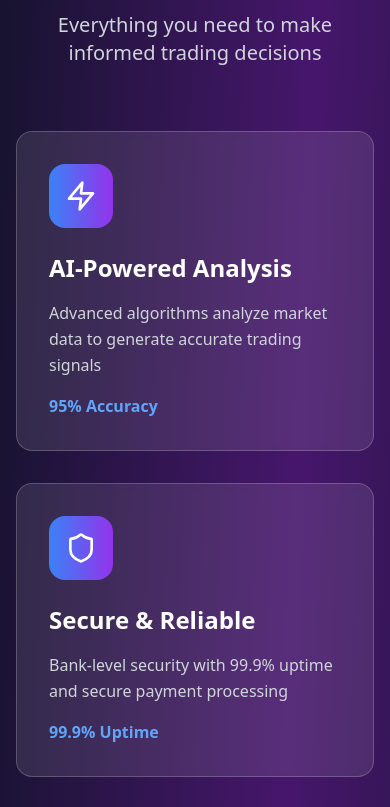
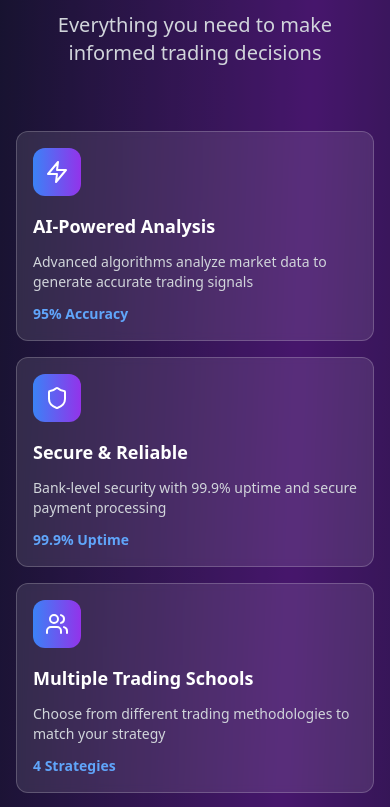
Before and after one commit to rend225/aitrad, a React (Vite) app: page / in a window 390 px wide. Shown: the part 1880-2687 px from the top of the page. Built offline with nearby package versions, Linux system fonts and the light colour scheme; no server answers; the database is empty.

Commit message:
Optimize features section for mobile with responsive cards and spacing
cgen-0751ec25f05e4cc2ae1d12c1e9af38ce

```diff
--- a/src/pages/LandingPage.tsx
+++ b/src/pages/LandingPage.tsx
@@ -451,24 +451,24 @@ const LandingPage: React.FC = () => {
             </p>
           </div>
 
-          <div className="grid lg:grid-cols-3 gap-8">
+          <div className="grid sm:grid-cols-2 lg:grid-cols-3 gap-4 sm:gap-6 lg:gap-8">
             {features.map((feature, index) => (
               <div
                 key={index}
-                className="group bg-white/10 backdrop-blur-sm rounded-2xl p-8 border border-white/20 hover:bg-white/20 transition-all hover:scale-105"
+                className="group bg-white/10 backdrop-blur-sm rounded-xl sm:rounded-2xl p-4 sm:p-6 lg:p-8 border border-white/20 hover:bg-white/20 transition-all hover:scale-105 active:scale-95"
               >
-                <div className="bg-gradient-to-r from-blue-500 to-purple-600 w-16 h-16 rounded-2xl flex items-center justify-center mb-6 group-hover:scale-110 transition-transform">
-                  <div className="text-white">
+                <div className="bg-gradient-to-r from-blue-500 to-purple-600 w-12 h-12 sm:w-16 sm:h-16 rounded-xl sm:rounded-2xl flex items-center justify-center mb-4 sm:mb-6 group-hover:scale-110 transition-transform">
+                  <div className="text-white scale-75 sm:scale-100">
                     {feature.icon}
                   </div>
                 </div>
-                <h3 className="text-2xl font-bold text-white mb-4">
+                <h3 className="text-lg sm:text-xl lg:text-2xl font-bold text-white mb-3 sm:mb-4">
                   {feature.title}
                 </h3>
-                <p className="text-gray-300 mb-4 leading-relaxed">
+                <p className="text-gray-300 mb-3 sm:mb-4 leading-relaxed text-sm sm:text-base">
                   {feature.description}
                 </p>
-                <div className="text-blue-400 font-semibold">
+                <div className="text-blue-400 font-semibold text-sm sm:text-base">
                   {feature.stats}
                 </div>
               </div>
```
